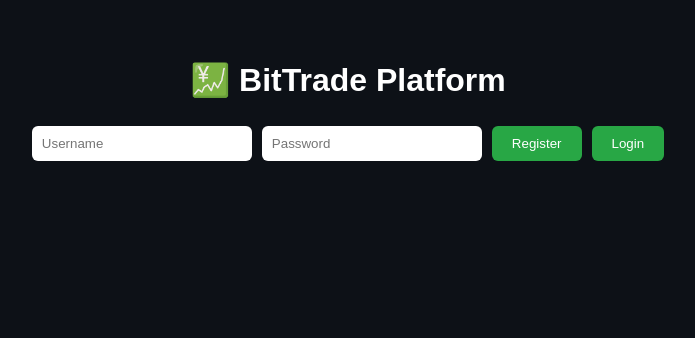
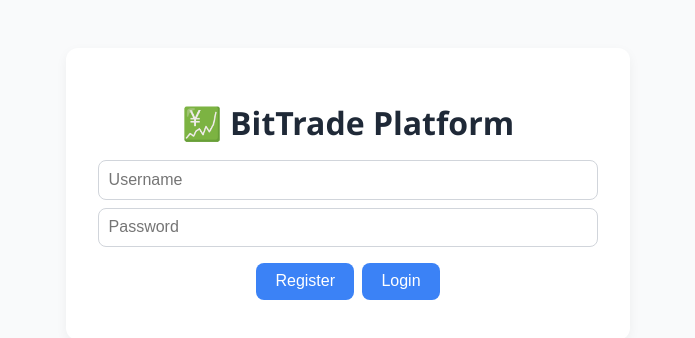
Before and after one commit to Chirry254/bittrade-frontend, a React (Create React App) app: page / in a window 1280 px wide. Shown: the top 338 px of the page, without its empty margins (292-987 px from the left). Built offline with nearby package versions, Linux system fonts and the light colour scheme.

Commit message:
Improve UI with modern styles

```diff
--- a/public/index.html
+++ b/public/index.html
@@ -1,43 +1,18 @@
 <!DOCTYPE html>
 <html lang="en">
   <head>
-    <meta charset="utf-8" />
+    <meta charset="UTF-8" />
     <link rel="icon" href="%PUBLIC_URL%/favicon.ico" />
-    <meta name="viewport" content="width=device-width, initial-scale=1" />
-    <meta name="theme-color" content="#000000" />
-    <meta
-      name="description"
-      content="Web site created using create-react-app"
-    />
-    <link rel="apple-touch-icon" href="%PUBLIC_URL%/logo192.png" />
-    <!--
-      manifest.json provides metadata used when your web app is installed on a
-      user's mobile device or desktop. See https://developers.google.com/web/fundamentals/web-app-manifest/
-    -->
-    <link rel="manifest" href="%PUBLIC_URL%/manifest.json" />
-    <!--
-      Notice the use of %PUBLIC_URL% in the tags above.
-      It will be replaced with the URL of the `public` folder during the build.
-      Only files inside the `public` folder can be referenced from the HTML.
+    <meta name="viewport" content="width=device-width, initial-scale=1.0" />
+    <meta name="theme-color" content="#ffffff" />
+    <meta name="description" content="BitTrade Trading Simulator" />
+    <title>BitTrade</title>
 
-      Unlike "/favicon.ico" or "favicon.ico", "%PUBLIC_URL%/favicon.ico" will
-      work correctly both with client-side routing and a non-root public URL.
-      Learn how to configure a non-root public URL by running `npm run build`.
-    -->
-    <title>React App</title>
+    <!-- ✅ Google Fonts: Inter -->
+    <link href="https://fonts.googleapis.com/css2?family=Inter&display=swap" rel="stylesheet" />
   </head>
   <body>
     <noscript>You need to enable JavaScript to run this app.</noscript>
     <div id="root"></div>
-    <!--
-      This HTML file is a template.
-      If you open it directly in the browser, you will see an empty page.
-
-      You can add webfonts, meta tags, or analytics to this file.
-      The build step will place the bundled scripts into the <body> tag.
-
-      To begin the development, run `npm start` or `yarn start`.
-      To create a production bundle, use `npm run build` or `yarn build`.
-    -->
   </body>
 </html>
--- a/src/App.css
+++ b/src/App.css
@@ -1,30 +1,62 @@
+/* App.css */
+
+body {
+  margin: 0;
+  font-family: 'Segoe UI', Tahoma, Geneva, Verdana, sans-serif;
+  background-color: #f9fafb;
+}
+
 .App {
-  font-family: sans-serif;
+  max-width: 500px;
+  margin: 3rem auto;
+  padding: 2rem;
+  background-color: white;
+  box-shadow: 0 4px 12px rgba(0, 0, 0, 0.05);
+  border-radius: 12px;
   text-align: center;
-  padding: 40px;
-  background: #0d1117;
-  color: white;
-  min-height: 100vh;
+}
+
+h1 {
+  font-size: 2rem;
+  margin-bottom: 1rem;
+  color: #1f2937;
+}
+
+h2 {
+  font-size: 1.25rem;
+  margin-bottom: 1rem;
+  color: #374151;
+}
+
+p {
+  font-size: 1rem;
+  margin: 0.5rem 0;
+  color: #4b5563;
 }
 
 input {
-  padding: 10px;
-  margin: 5px;
-  border-radius: 6px;
-  border: none;
-  width: 200px;
+  display: block;
+  width: 100%;
+  margin: 0.5rem 0;
+  padding: 0.6rem;
+  font-size: 1rem;
+  border: 1px solid #d1d5db;
+  border-radius: 8px;
+  box-sizing: border-box;
 }
 
 button {
-  margin: 5px;
-  padding: 10px 20px;
-  background: #28a745;
+  margin: 0.5rem 0.25rem;
+  padding: 0.6rem 1.2rem;
+  font-size: 1rem;
   border: none;
-  border-radius: 6px;
+  border-radius: 8px;
+  background-color: #3b82f6;
   color: white;
   cursor: pointer;
+  transition: background-color 0.3s ease;
 }
 
 button:hover {
-  background: #218838;
+  background-color: #2563eb;
 }
```
